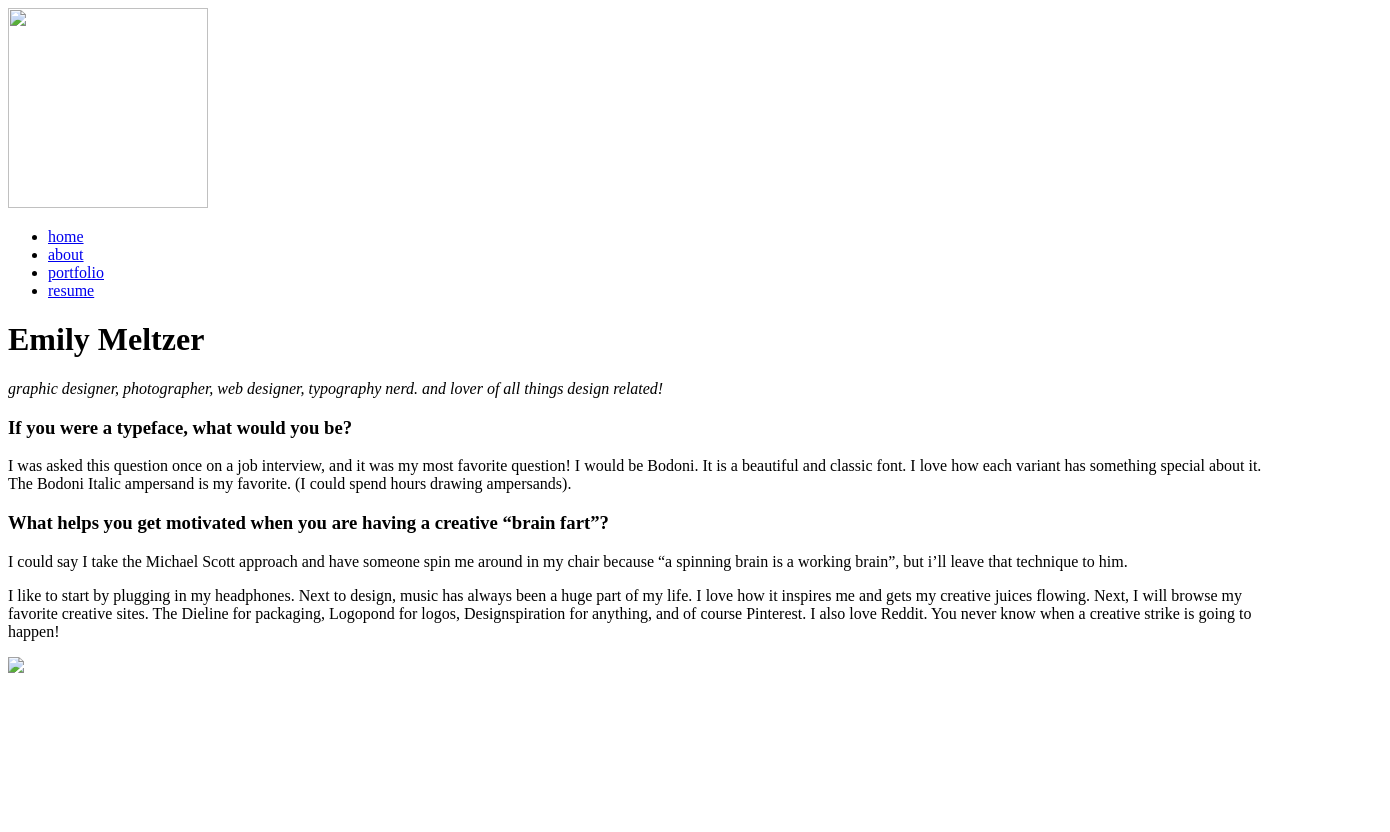
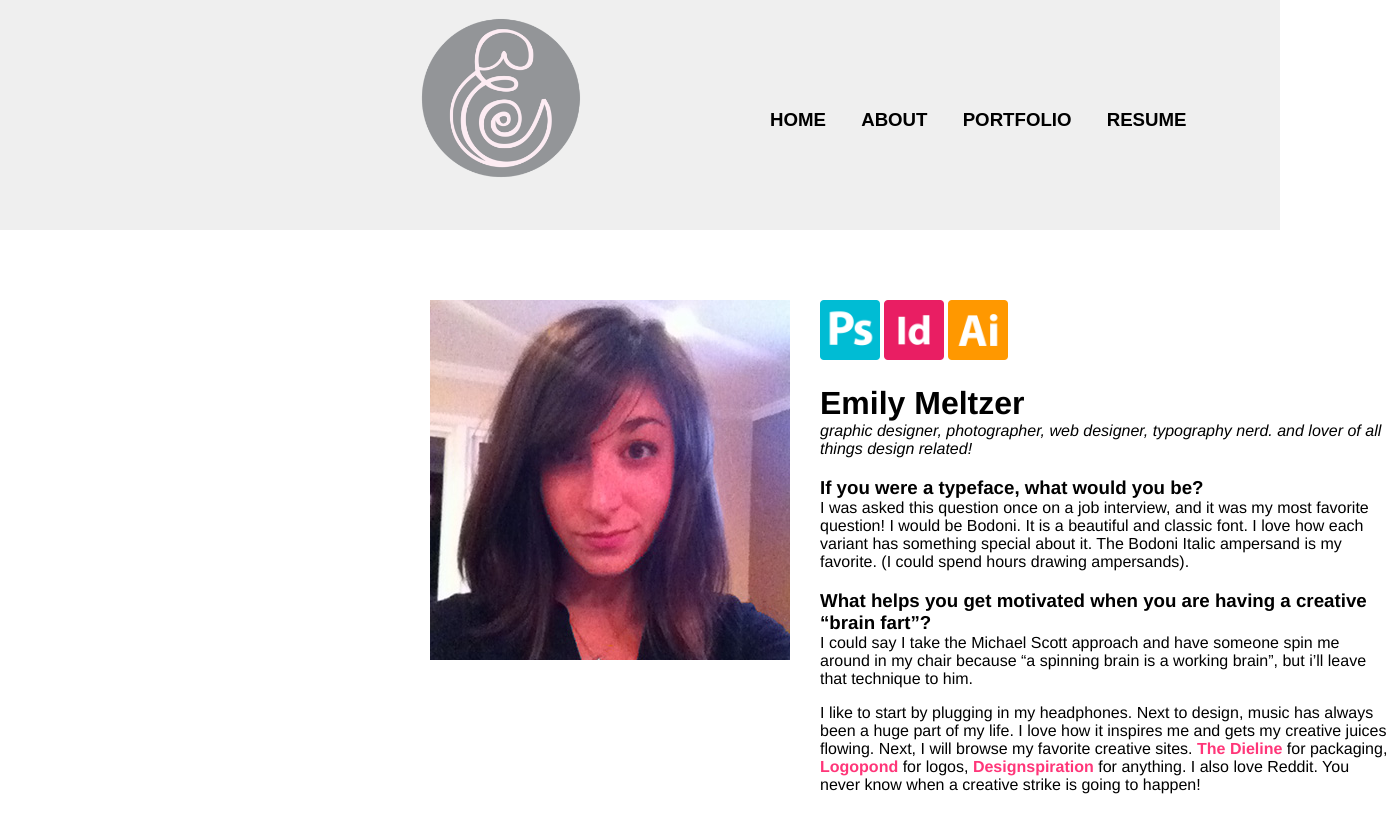
Before and after one commit to abcdemily/PersonalSite, a plain HTML site: page about.html in a window 1280 px wide. Shown: the whole page, 1390 px wide, since content can reach past the window. Before the commit the page ends 800 px from the top, so only its background shows below. Drawn offline with Linux system fonts and the light colour scheme.

```diff
--- a/about.html
+++ b/about.html
@@ -6,8 +6,8 @@
 	<link rel="stylesheet" type="text/css" href="css/mystyle.css">
 </head>
 <body>
-	<div class="container">
-			<img src="images/e_logo.png" width="200px" height="200px" class="logo">
+	<div class="header">
+		<img src="images/e_logo.png" class="logo">
 		<nav>
 			<ul>
 				<li><a href="index.html">home</a></li>
@@ -16,12 +16,20 @@
 				<li><a href="resume.html">resume</a></li>
 			</ul>
 		</nav>
+	</div>
 
-	<div class="profile">
+	<div id="profile">
+		<div class="me">
+		<img src="images/MeltzerEmily.jpg"></br>
+		</div>
+
+		<img src="images/photoshop.png" width="60px" height="60px">
+		<img src="images/indesign.png"width="60px" height="60px">
+		<img src="images/illustrator.png"width="60px" height="60px">
 		<h1>Emily Meltzer</h1>
 		<p><i> graphic designer, photographer, web designer, typography nerd. and lover of all things design related! </i> </p>
 
-		<h3> If you were a typeface, what would you be?</h3>
+		<h3> If you were a typeface, what would you be? </h3>
 
 		<p> I was asked this question once on a job interview, and it was my most favorite question! I would be Bodoni. It is a beautiful and classic font. I love how each variant has something special about it. The Bodoni Italic ampersand is my favorite. (I could spend hours drawing ampersands). </p>
 
@@ -29,10 +37,8 @@
 
 		<p> I could say I take the Michael Scott approach and have someone spin me around in my chair because “a spinning brain is a working brain”, but i’ll leave that technique to him. </p>
 
-		<p> I like to start by plugging in my headphones. Next to design, music has always been a huge part of my life. I love how it inspires me and gets my creative juices flowing. Next, I will browse my favorite creative sites. The Dieline for packaging, Logopond for logos, Designspiration for anything, and of course Pinterest. I also love Reddit. You never know when a creative strike is going to happen! </p>
+		<p> I like to start by plugging in my headphones. Next to design, music has always been a huge part of my life. I love how it inspires me and gets my creative juices flowing. Next, I will browse my favorite creative sites. <a href="http://www.thedieline.com" class="click"> The Dieline </a> for packaging, <a href="http://www.logopond.com" class="click"> Logopond </a> for logos, <a href="http://www.designspiration.com" class="click"> Designspiration </a> for anything. I also love Reddit. You never know when a creative strike is going to happen! </p>
 		</p>
-		<img src="images/MeltzerEmily.jpg" class= "me">
-	</div>
 	</div>
 </body>
 </html>
--- /dev/null
+++ b/css/mystyle.css
@@ -0,0 +1,162 @@
+/*background only for homepage*/
+
+body {
+
+	padding: 0px;
+	margin: 0px;
+  background-repeat: no-repeat;
+  background-size: cover;
+  background-color: white;
+
+}
+
+/*full background on every page*/
+
+/*html {
+
+  background: url(../images/Manarola.jpg) no-repeat center center fixed;
+  -webkit-background-size: cover;
+  -moz-background-size: cover;
+  -o-background-size: cover;
+  background-size: cover;
+
+}*/
+
+
+.header {
+
+	margin: auto;
+  float: left;
+  background: rgba(203, 203, 203, .3);
+  width: 100%;
+
+}
+
+nav {
+
+	float: left;
+  padding-bottom: 30px;
+  height: 200px;
+  margin-left: 100px;
+
+}
+
+nav ul {
+
+	list-style: none;
+	font-family: "pt sans", sans-serif;
+	font-size: 14pt;
+	text-transform: uppercase;
+	font-weight: bold;
+
+}
+
+nav ul li {
+
+	display: inline-block;
+	padding-top: 90px;
+	padding-left: 30px;
+
+}
+
+nav ul li a {
+
+    font-size: 14pt;
+    text-decoration: none;
+    position: relative;
+    color: #000000;
+
+}
+
+nav ul li a:hover:after {
+
+    content: "";
+    border-bottom: 4px solid #000000;
+    position: absolute;
+    left: 0;
+    right: 0;
+    bottom: -5px;
+
+}
+
+.logo {
+
+  float: left;
+  width: 200px;
+  height: 200px;
+  padding-left: 400px;
+
+}
+
+#profile {
+
+  width: 960px;
+  float: left;
+  margin-top: 300px;
+  margin-left: 430px;
+  position: absolute;
+
+}
+
+.me {
+
+  float: left;
+  margin-right: 30px;
+  margin-bottom: 200px;
+
+}
+
+
+h1, h2, h3 {
+
+  font-family: "pt sans", helvetica, sans-serif;
+  margin-bottom: 0em;
+
+}
+
+p {
+
+  font-family: "pt sans", helvetica, sans-serif;
+  text-align: left;
+  margin-top: 0em;
+
+}
+
+
+#resume {
+
+  width: 960px;
+  float: left;
+  margin-top: 300px;
+  margin-left: 600px;
+  position: absolute;
+
+}
+
+ul {
+
+  font-family: "pt sans";
+
+}
+
+a.click {
+
+  text-decoration: none;
+  font-weight: bold;
+  color: #FF3679;
+}
+
+.imgfloat {
+
+  float: left;
+  margin: 5px;
+
+}
+
+#photodeck {
+
+  width: 960px;
+  height: 100%;
+  margin: 0 auto;
+
+}
```
Also changed, not shown: index.html (+3 -3 lines), portfolio.html (added, +46 -0 lines), resume.html (added, +67 -0 lines), images/Manarola.jpg (added), images/MeltonMockUp.jpg (added), images/MeltzerEmily.JPG (added), images/anthro.png (added), images/bacon.jpg (added), images/e_logo.png (added), images/front-invite.jpg (added), images/illustrator.png (added), images/indesign.png (added), images/photoshop.png (added), images/simple-posters.jpg (added), 2 other files. Lines whose indentation alone changed are shown as unchanged.
